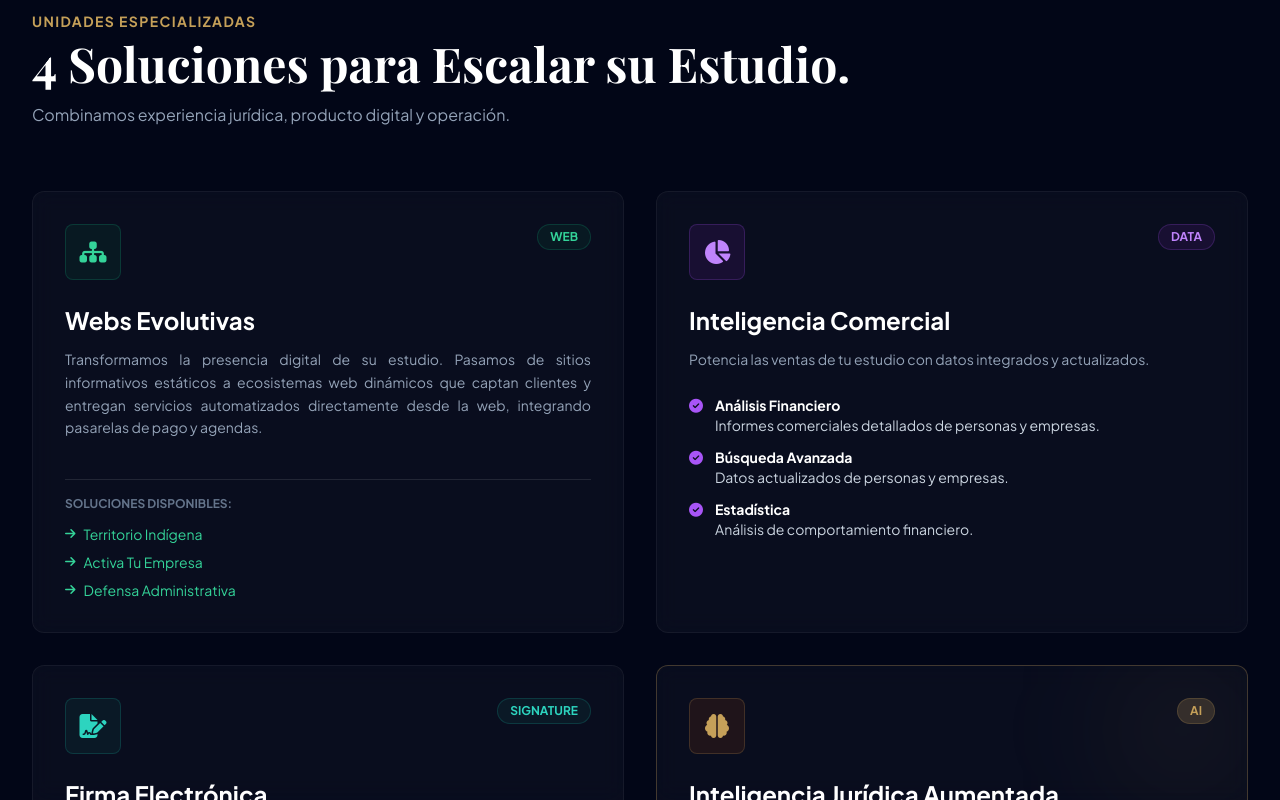
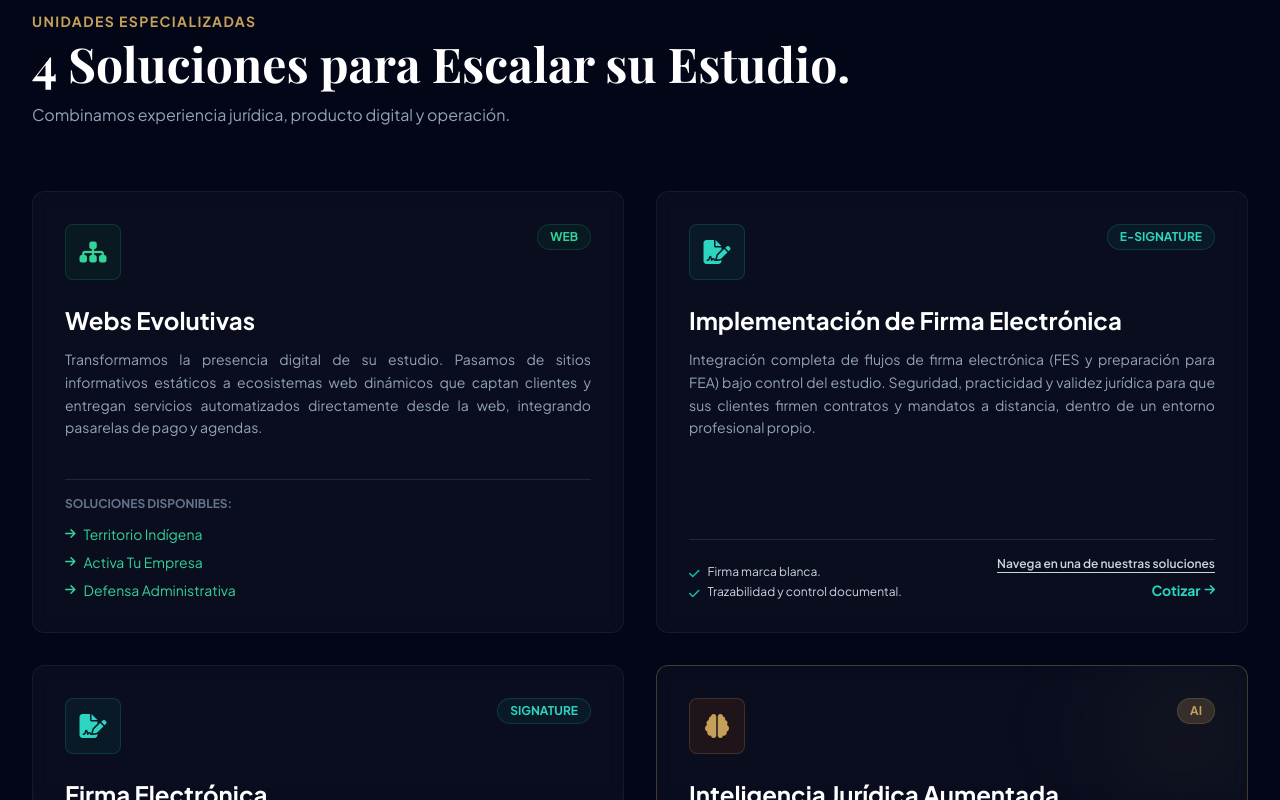
Before and after one commit to HMlegal/HMELGAL-V3, a website: page index.html in a window 1280 px wide. Shown: the part 886-1686 px from the top of the page. Drawn offline with nearby package versions, Linux system fonts and the light colour scheme.

Commit message:
Modfica html index macro
Se cambia slogan
Se incorpora hmcontratos.cl

```diff
--- a/index.html
+++ b/index.html
@@ -157,9 +157,9 @@
         </h1>
 
 <p class="text-xl text-slate-400 max-w-2xl mx-auto leading-relaxed"
-           data-en="Legal infrastructure ready to scale. We transform your practice into a digital ecosystem capable of delivering direct value—from automated case management to advanced analytics."
-           data-es="Infraestructura Legal lista para escalar. Transformamos su práctica jurídica en un ecosistema digital capaz de entregar valor directo, desde gestión automatizada de causas hasta analítica avanzada.">
-          Infraestructura Legal lista para escalar. Transformamos su práctica jurídica en un ecosistema digital capaz de entregar valor directo, desde gestión automatizada de causas hasta analítica avanzada.
+   data-en="Legal infrastructure ready to scale. We transform your legal practice into a digital ecosystem designed to deliver direct value, from adaptive web platforms to advanced legal analytics."
+   data-es="Infraestructura legal lista para escalar. Transformamos su práctica jurídica en un ecosistema digital diseñado para entregar valor directo, desde webs evolutivas hasta analítica jurídica avanzada.">
+  Infraestructura legal lista para escalar. Transformamos su práctica jurídica en un ecosistema digital diseñado para entregar valor directo, desde webs evolutivas hasta analítica jurídica avanzada.
 </p>
 
         <div class="flex flex-col sm:flex-row gap-5 pt-8 justify-center">
@@ -242,55 +242,51 @@
 <!-- Unidad 2 -->
 <div class="glass-card rounded-xl p-8 group hover:bg-white/5 transition flex flex-col">
   <div class="flex justify-between items-start mb-6">
-            <div class="w-14 h-14 rounded-lg bg-purple-900/20 text-purple-400 flex items-center justify-center text-2xl border border-purple-500/20">
-              <i class="fas fa-chart-pie"></i>
+    <div class="w-14 h-14 rounded-lg bg-teal-900/20 text-teal-400 flex items-center justify-center text-2xl border border-teal-500/20">
+      <i class="fas fa-file-signature" aria-hidden="true"></i>
     </div>
-            <span class="text-xs font-bold bg-purple-900/20 text-purple-400 px-3 py-1 rounded-full border border-purple-500/20">DATA</span>
+    <span class="text-xs font-bold bg-teal-900/20 text-teal-400 px-3 py-1 rounded-full border border-teal-500/20">
+      E-SIGNATURE
+    </span>
   </div>
 
-          <h4 class="text-white font-bold text-2xl mb-3"
-              data-en="Commercial Intelligence" data-es="Inteligencia Comercial">Inteligencia Comercial</h4>
+  <h4 class="text-white font-bold text-2xl mb-3">
+    Implementación de Firma Electrónica
+  </h4>
 
-          <p class="text-slate-400 text-sm leading-relaxed mb-6 text-justify"
-             data-en="Boost your firm's sales with integrated, up-to-date data."
-             data-es="Potencia las ventas de tu estudio con datos integrados y actualizados.">
-            Potencia las ventas de tu estudio con datos integrados y actualizados.
+  <p class="text-slate-400 text-sm leading-relaxed mb-6 text-justify flex-grow">
+    Integración completa de flujos de firma electrónica (FES y preparación para FEA) bajo control del estudio.
+    Seguridad, practicidad y validez jurídica para que sus clientes firmen contratos y mandatos a distancia,
+    dentro de un entorno profesional propio.
   </p>
 
-          <ul class="space-y-3 text-sm text-slate-300 flex-grow">
-            <li class="flex gap-3">
-              <i class="fas fa-check-circle text-purple-500 mt-1 shrink-0"></i>
-              <div>
-                <strong class="text-white block" data-en="Financial Analysis" data-es="Análisis Financiero">Análisis Financiero</strong>
-                <span data-en="Detailed commercial reports for individuals and companies."
-                      data-es="Informes comerciales detallados de personas y empresas.">
-                  Informes comerciales detallados de personas y empresas.
-                </span>
-              </div>
+  <div class="mt-auto pt-4 border-t border-white/10 flex justify-between items-end gap-4">
+    <ul class="space-y-1 text-xs text-slate-300">
+      <li class="flex gap-2">
+        <i class="fas fa-check text-teal-500 mt-1" aria-hidden="true"></i>
+        Firma marca blanca.
       </li>
-
-            <li class="flex gap-3">
-              <i class="fas fa-check-circle text-purple-500 mt-1 shrink-0"></i>
-              <div>
-                <strong class="text-white block" data-en="Advanced Search" data-es="Búsqueda Avanzada">Búsqueda Avanzada</strong>
-                <span data-en="Up-to-date data on individuals and companies."
-                      data-es="Datos actualizados de personas y empresas.">
-                  Datos actualizados de personas y empresas.
-                </span>
-              </div>
-            </li>
-
-            <li class="flex gap-3">
-              <i class="fas fa-check-circle text-purple-500 mt-1 shrink-0"></i>
-              <div>
-                <strong class="text-white block" data-en="Statistics" data-es="Estadística">Estadística</strong>
-                <span data-en="Behavioral and financial trend insights."
-                      data-es="Análisis de comportamiento financiero.">
-                  Análisis de comportamiento financiero.
-                </span>
-              </div>
+      <li class="flex gap-2">
+        <i class="fas fa-check text-teal-500 mt-1" aria-hidden="true"></i>
+        Trazabilidad y control documental.
       </li>
     </ul>
+
+    <div class="flex flex-col items-end gap-2 text-right">
+      <!-- CTA exploratorio -->
+      <a href="/hmcontratos/index.html"
+         class="text-xs font-semibold text-slate-300 hover:text-teal-300 transition underline underline-offset-4">
+        Navega en una de nuestras soluciones
+      </a>
+
+      <!-- CTA comercial -->
+      <button type="button"
+              onclick="selectUnit('Firma Electrónica')"
+              class="text-sm font-bold text-teal-400 hover:text-teal-300 transition flex items-center gap-1">
+        Cotizar <i class="fas fa-arrow-right text-xs" aria-hidden="true"></i>
+      </button>
+    </div>
+  </div>
 </div>
 
         <!-- Unidad 3 -->
```
Lines whose indentation alone changed are shown as unchanged.
